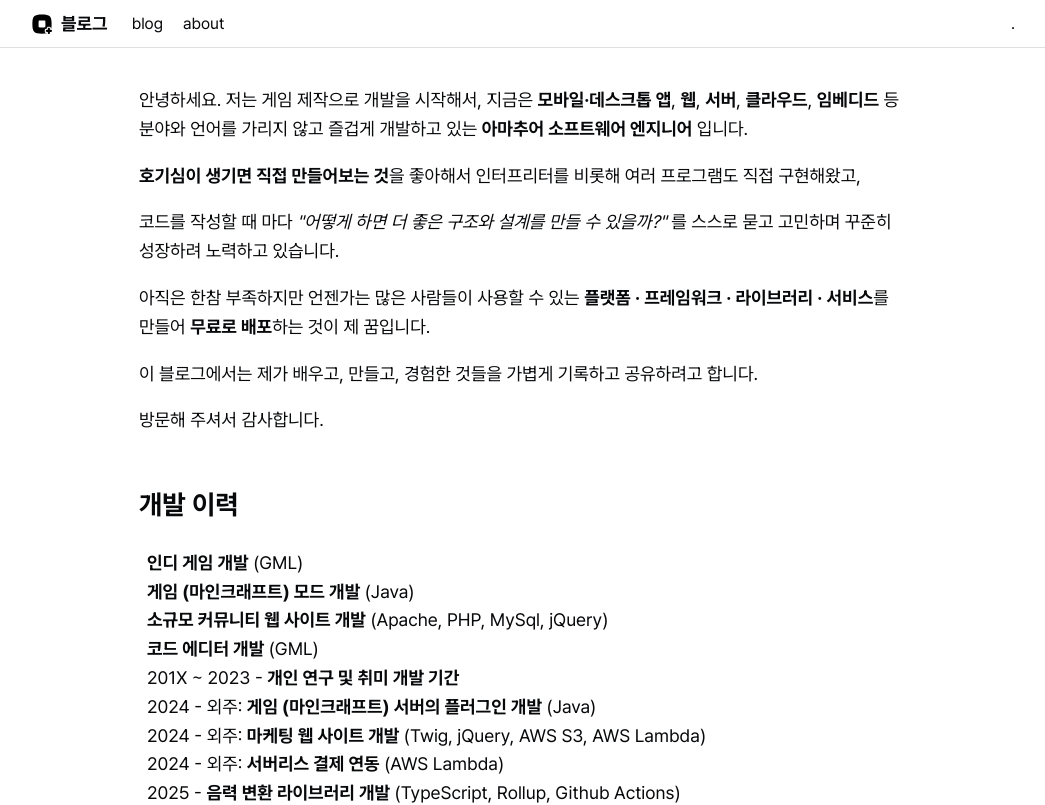
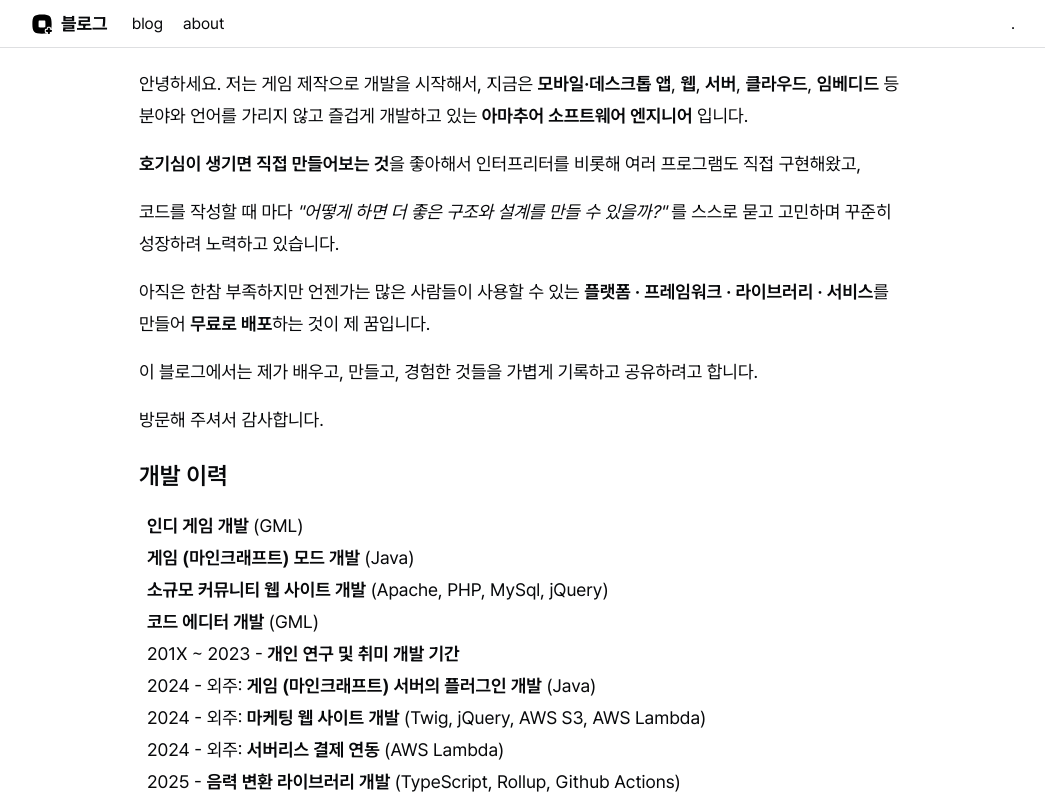
Before and after one commit to kahyou22/kahyou.dev, a Next.js app: page /about in a window 1280 px wide. Shown: the top 805 px of the page, without its empty margins (117-1162 px from the left). Built offline with nearby package versions, Linux system fonts and the light colour scheme.

Commit message:
style: 마크다운 스타일 추가

```diff
--- a/app/about/page.tsx
+++ b/app/about/page.tsx
@@ -1,5 +1,6 @@
 import AboutInfo from "./about.mdx";
 import style from "./page.module.css";
+import "@/styles/markdown.css";
 
 import { Metadata } from "next";
 
@@ -10,7 +11,7 @@ export const metadata: Metadata = {
 
 export default function About() {
   return (
-    <div className={style.about}>
+    <div className={`${style.about} md-body`}>
       <AboutInfo />
     </div>
   );
--- /dev/null
+++ b/styles/markdown.css
@@ -0,0 +1,48 @@
+.md-body {
+  font-size: var(--text-lg);
+  line-height: 2rem;
+}
+
+.md-body h1,
+.md-body h2,
+.md-body h3,
+.md-body h4,
+.md-body h5,
+.md-body h6 {
+  margin-top: 1.5rem;
+  margin-bottom: 1rem;
+  font-weight: 600;
+}
+
+.md-body h1 {
+  font-size: 2rem;
+}
+
+.md-body h2 {
+  font-size: 1.5rem;
+}
+
+.md-body h3 {
+  font-size: 1.25rem;
+}
+
+.md-body h4 {
+  font-size: 1rem;
+}
+
+.md-body h5 {
+  font-size: 0.875rem;
+}
+
+.md-body h6 {
+  font-size: 0.85rem;
+}
+
+.md-body p {
+  margin-top: 0;
+  margin-bottom: 1rem;
+}
+
+.md-body strong {
+  font-weight: 650;
+}
```
